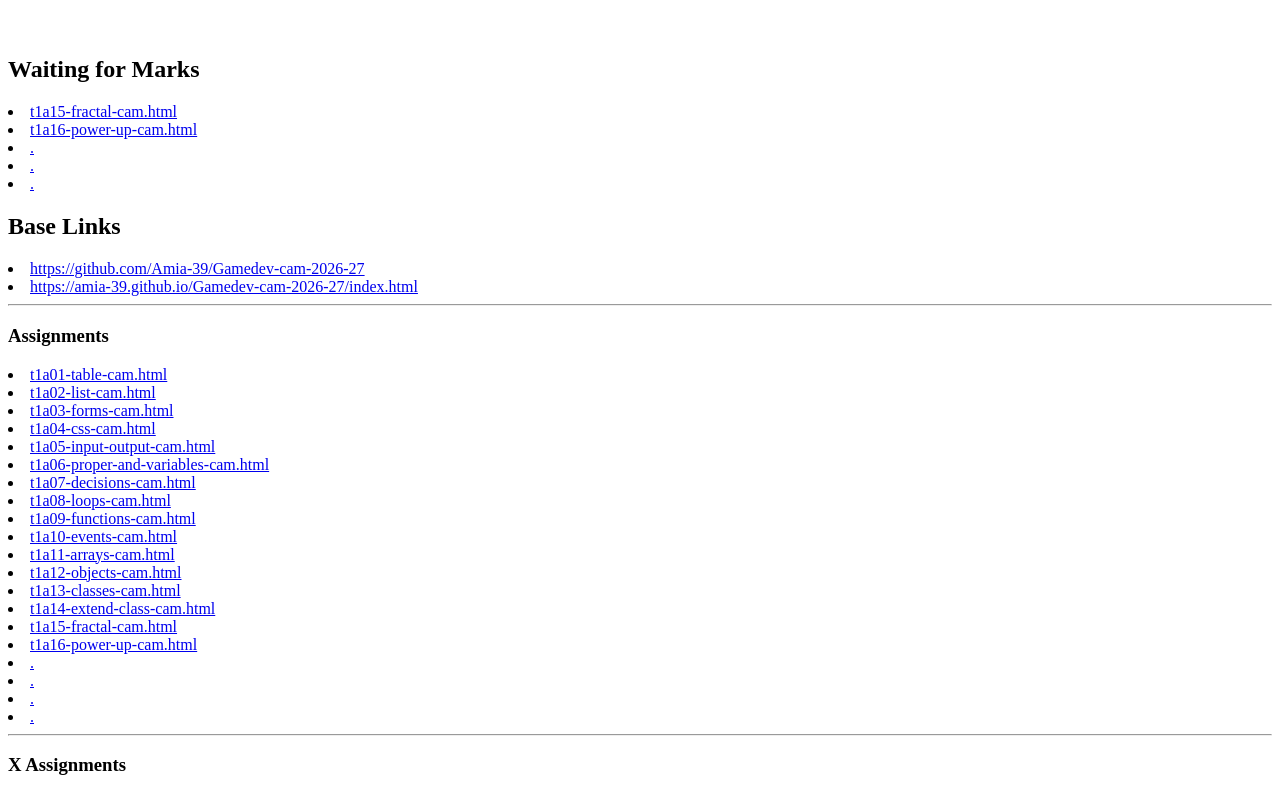
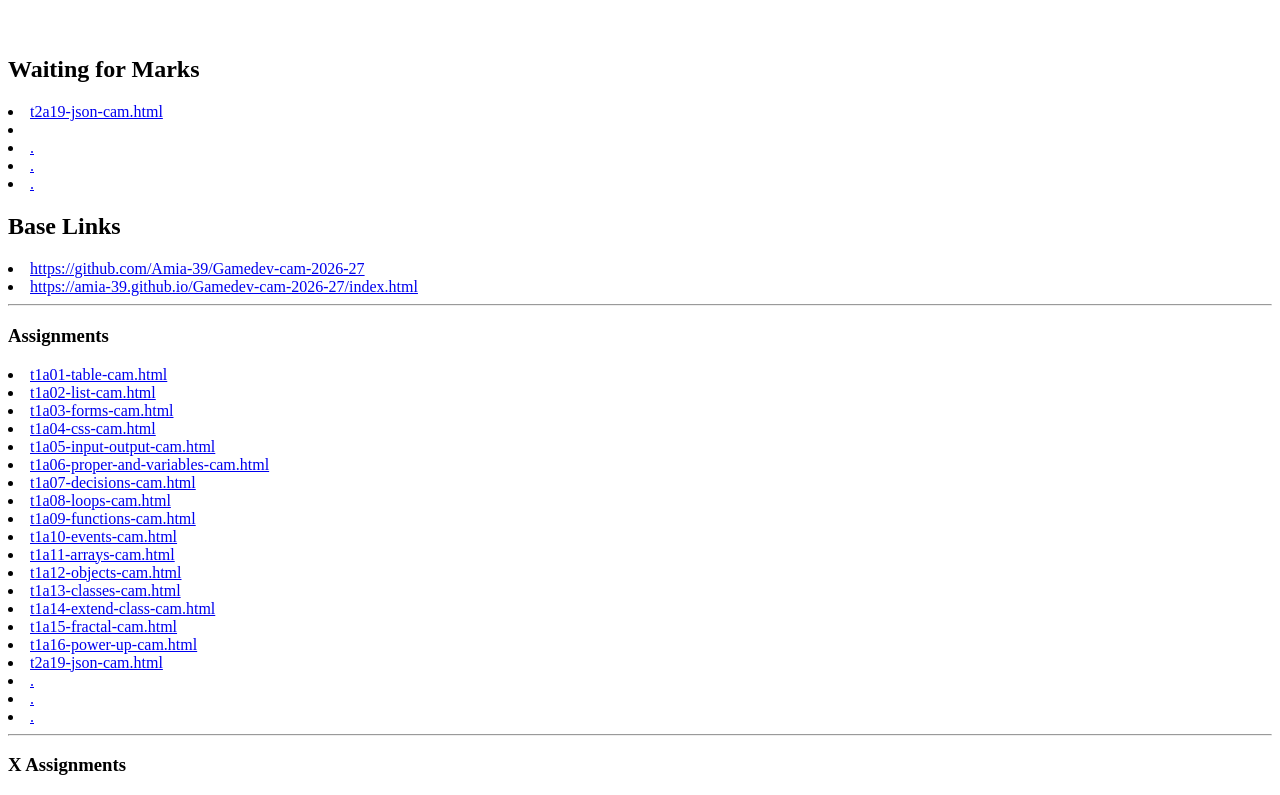
Before and after one commit to Amia-39/Gamedev-cam-2026-27, a plain HTML site: page index.html in a window 1280 px wide. Shown: the part 48-843 px from the top of the page. Drawn offline with Linux system fonts and the light colour scheme.

Commit message:
Update index.html

```diff
--- a/index.html
+++ b/index.html
@@ -3,8 +3,8 @@
 
 <h2>Waiting for Marks</h2>
 
-<li><a href="https://amia-39.github.io/Gamedev-cam-2026-27/public/t1a15-fractal-cam.html">t1a15-fractal-cam.html</a>
-<li><a href="https://amia-39.github.io/Gamedev-cam-2026-27/public/t1a16-power-up-cam.html">t1a16-power-up-cam.html</a>
+<li><a href="https://amia-39.github.io/Gamedev-cam-2026-27/public/t2a19-json-cam.html">t2a19-json-cam.html</a>
+<li><a href="https://amia-39.github.io/Gamedev-cam-2026-27/public/"></a>
 <li><a href="https://amia-39.github.io/Gamedev-cam-2026-27/public/">.</a>
 <li><a href="https://amia-39.github.io/Gamedev-cam-2026-27/public/">.</a>
 <li><a href="https://amia-39.github.io/Gamedev-cam-2026-27/public/">.</a>
@@ -13,7 +13,6 @@
 
 <li><a href="https://github.com/Amia-39/Gamedev-cam-2026-27">https://github.com/Amia-39/Gamedev-cam-2026-27</a>
 <li><a href="https://amia-39.github.io/Gamedev-cam-2026-27/index.html">https://amia-39.github.io/Gamedev-cam-2026-27/index.html</a>
-
 
 <hr>
 
@@ -35,7 +34,7 @@
 <li><a href="https://amia-39.github.io/Gamedev-cam-2026-27/public/t1a14-extend-class-cam.html">t1a14-extend-class-cam.html</a>
 <li><a href="https://amia-39.github.io/Gamedev-cam-2026-27/public/t1a15-fractal-cam.html">t1a15-fractal-cam.html</a>
 <li><a href="https://amia-39.github.io/Gamedev-cam-2026-27/public/t1a16-power-up-cam.html">t1a16-power-up-cam.html</a>
-<li><a href="https://amia-39.github.io/Gamedev-cam-2026-27/public/">.</a>
+<li><a href="https://amia-39.github.io/Gamedev-cam-2026-27/public/t2a19-json-cam.html">t2a19-json-cam.html</a>
 <li><a href="https://amia-39.github.io/Gamedev-cam-2026-27/public/">.</a>
 <li><a href="https://amia-39.github.io/Gamedev-cam-2026-27/public/">.</a>
 <li><a href="https://amia-39.github.io/Gamedev-cam-2026-27/public/">.</a>
```
